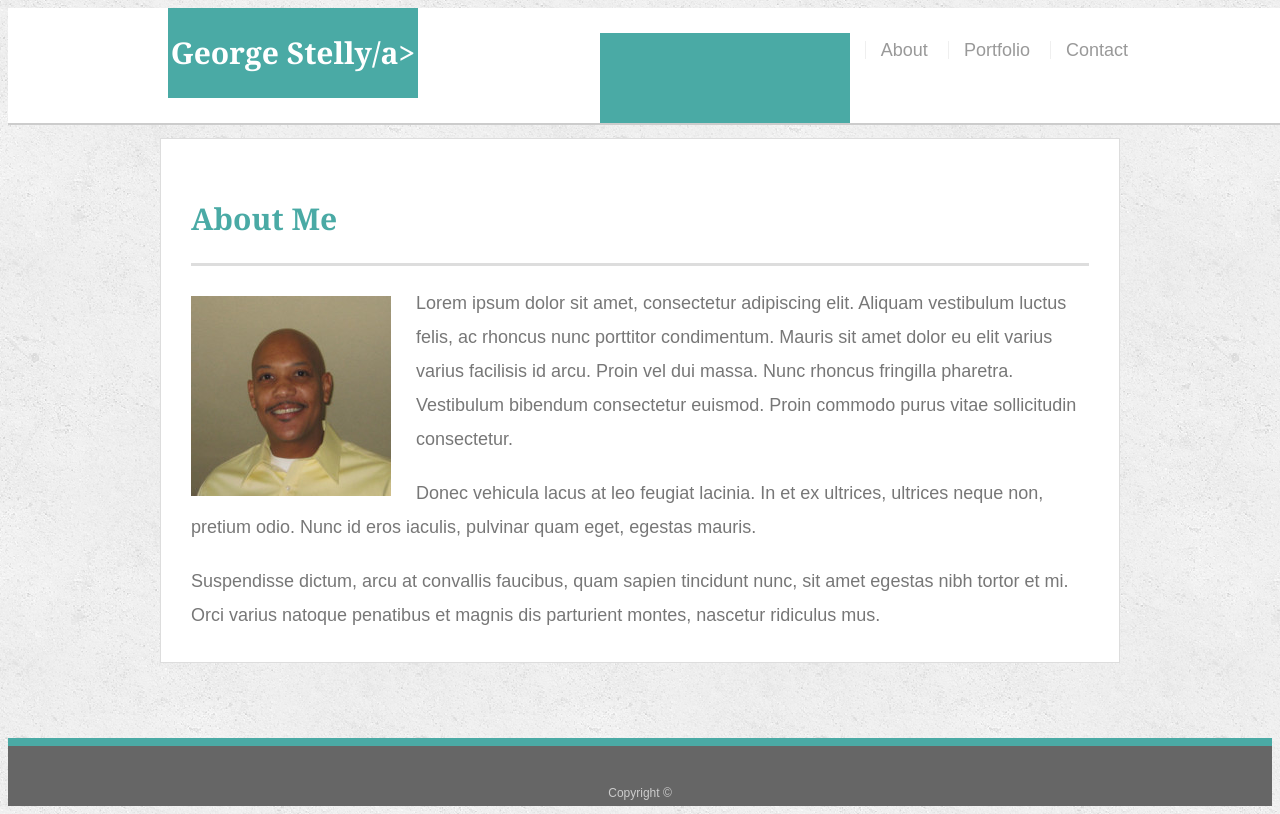
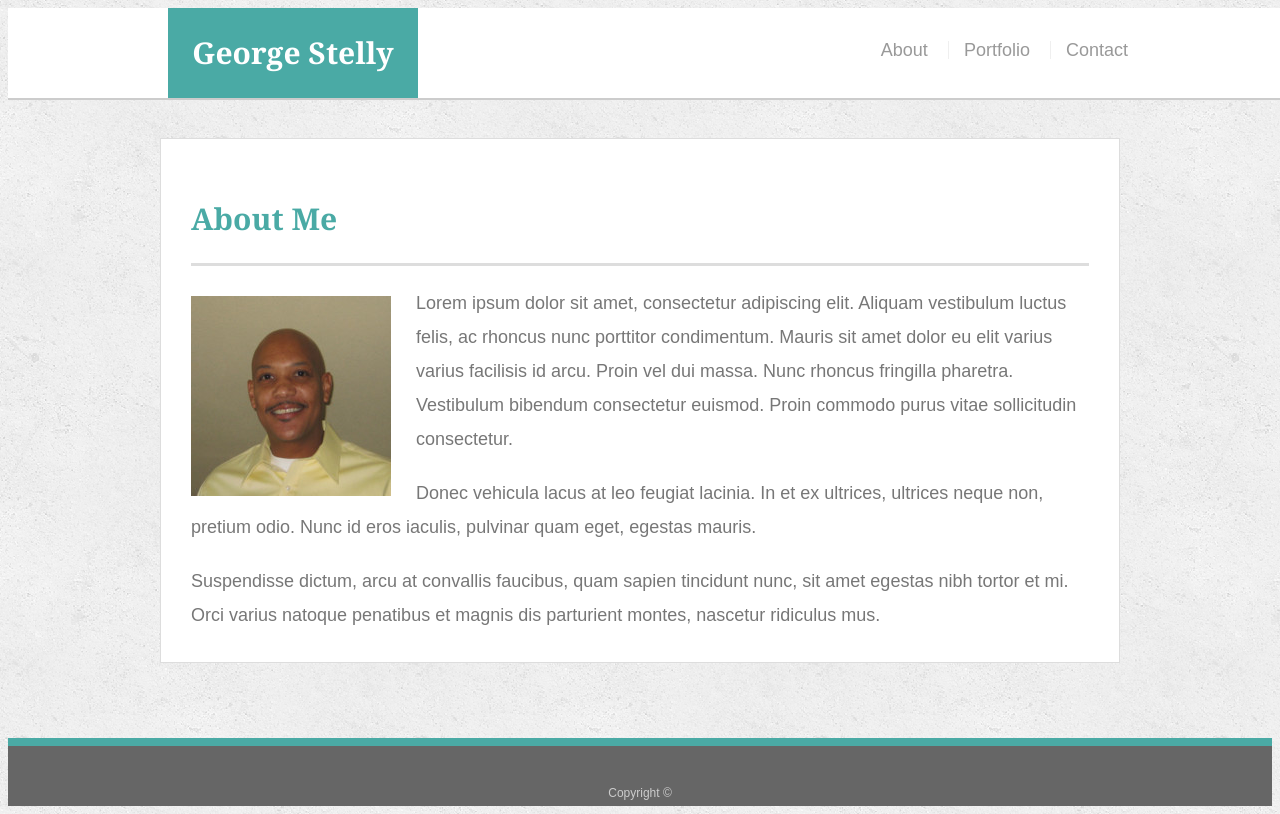
Before and after one commit to gbstelly/gbstelly.github.io, a plain HTML site: page index.html in a window 1280 px wide. Drawn offline with Linux system fonts and the light colour scheme.

Commit message:
fixed a href

```diff
--- a/index.html
+++ b/index.html
@@ -12,7 +12,7 @@
   <!--gbstelly.gihub.io-->
   <header id="masthead">
     <div class="container">
-      <a href="index.html" id="logo">George Stelly/a>
+      <a href="index.html" id="logo">George Stelly</a>
       <nav>
         <a href="index.html">About</a>
         <a href="portfolio.html">Portfolio</a>
```
